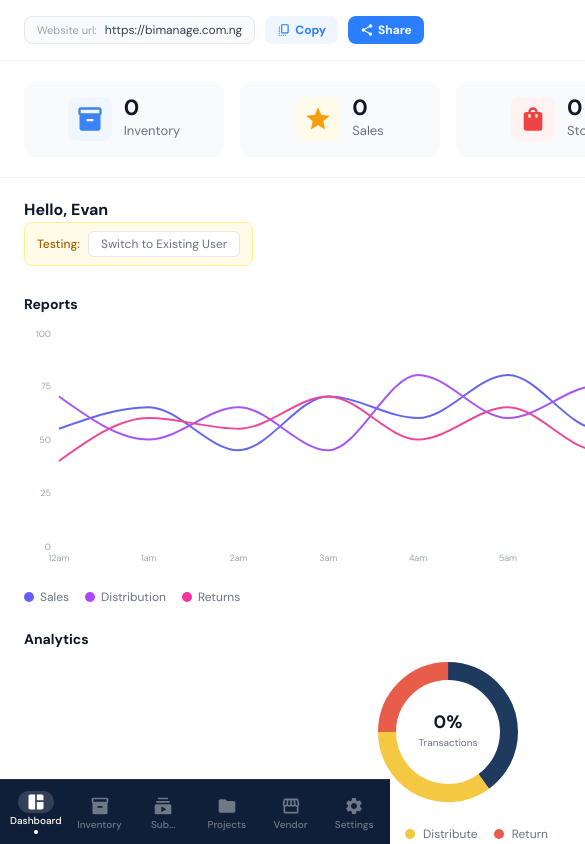
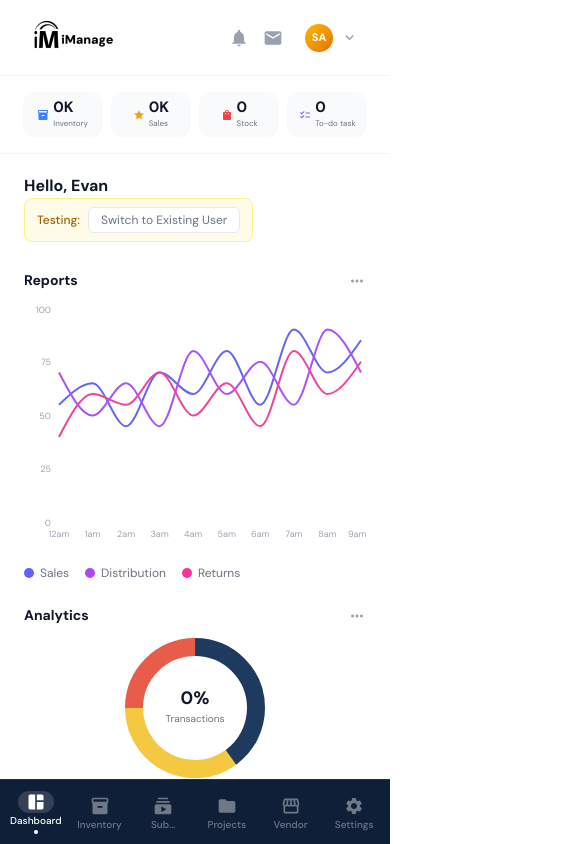
Before and after one commit to SirMartel22/bimanage-dashboard, a Next.js app: page /dashboard in a window 390 px wide. Shown: the top 844 px of the page, 585 px wide, since content can reach past the window. Built offline with nearby package versions, Linux system fonts and the light colour scheme.

Commit message:
Adjust the responsiveness of the dashboard

```diff
--- a/app/(dashboard)/dashboard/dashboard.types.ts
+++ b/app/(dashboard)/dashboard/dashboard.types.ts
@@ -4,7 +4,7 @@ export interface StatItem {
     inventory: number;
     sales: number;
     stock: number;
-    todos: number
+    todos: number;
 }
 
 export interface Order {
--- a/app/(dashboard)/dashboard/mockdata.ts
+++ b/app/(dashboard)/dashboard/mockdata.ts
@@ -11,7 +11,7 @@ export const userProfiles: Record<string, UserProfile> = {
   },
   existing: {
     name: "Evan",
-    stats: { inventory: 198000, sales: 2400, stock: 300, todos: 20 },
+    stats: { inventory: 198, sales: 2.4, stock: 300, todos: 20 },
     analyticsPercent: 80,
     orders: [
       { trackingNo: "#876364", productName: "Camera Lens", price: 178, totalOrder: 325, totalAmount: 146660 },
--- a/app/(dashboard)/dashboard/page.tsx
+++ b/app/(dashboard)/dashboard/page.tsx
@@ -1,5 +1,4 @@
 "use client";
-
 
 import { useDashboard } from "./useDashboard";
 
@@ -13,11 +12,6 @@ import {
 } from "recharts";
 
 import {
-  MdCopyAll,
-  MdShare,
-  MdNotifications,
-  MdEmail,
-  MdKeyboardArrowDown,
   MdMoreHoriz,
   MdKeyboardArrowRight,
   MdInventory2,
@@ -29,31 +23,36 @@ import {
   MdChat,
 } from "react-icons/md";
 
+
+import Header from "@/components/header/Header"
+
 // ── Sub Components ─────────────────────────────────────────────────────────
 
 const StatCard = ({
   icon,
   value,
   label,
-  iconBg,
+  // iconBg,
 }: {
   icon: React.ReactNode;
-  value: number;
+  value: string | number;
   label: string;
   iconBg: string;
 }) => (
-  <div className="flex items-center gap-3">
+  <div className="flex items-center gap-1 md:gap-3">
     <div
-      className="w-[44px] h-[44px] rounded-[9px] flex items-center justify-center shrink-0"
-      style={{ background: iconBg }}
+      className="w-[12px] h-[12px] md:w-[44px] md:h-[44px] rounded-[9px] flex items-center justify-center shrink-0"
+      // style={{ background: iconBg }}
     >
       {icon}
     </div>
     <div className="flex flex-col">
-      <span className="text-[22px] font-bold text-gray-900 leading-none">
+      <span className="text-[15px] md:text-[22px] font-bold text-gray-900 leading-none">
         {value}
       </span>
-      <span className="text-[13px] text-gray-500 mt-0.5">{label}</span>
+      <span className="text-[8px] md:text-[13px] text-gray-500 mt-0.5">
+        {label}
+      </span>
     </div>
   </div>
 );
@@ -158,17 +157,13 @@ const CustomTooltip = ({ active, payload, label }: CustomTooltipProps) => {
 // ── Dashboard Page ─────────────────────────────────────────────────────────
 
 const Dashboard = () => {
-
   const {
     userType,
-    copied,
     showOnboarding,
     profile,
-    url,
     chartData,
     legendItems,
     onboardingSteps,
-    handleCopy,
     toggleOnboarding,
     toggleUserType,
   } = useDashboard();
@@ -176,81 +171,49 @@ const Dashboard = () => {
   return (
     <div className="min-h-screen bg-white flex flex-col">
       {/* ── Topbar ── */}
-      <header className="sticky top-0 z-30 bg-white flex items-center gap-2.5 px-6 py-3 border-b border-gray-100">
-        <div className="flex items-center gap-1.5 bg-gray-50 border border-gray-200 rounded-lg px-3 py-[5px] font-mono text-xs text-gray-700">
-          <span className="font-sans text-[11px] text-gray-400 mr-0.5">
-            Website url:
-          </span>
-          {url}
-        </div>
+      <Header />
 
-        <button
-          onClick={handleCopy}
-          className="flex items-center gap-1 px-3 py-1.5 rounded-lg text-xs font-semibold bg-blue-50 text-blue-500 hover:bg-blue-100 transition-colors border-none cursor-pointer"
-        >
-          <MdCopyAll size={14} />
-          {copied ? "Copied!" : "Copy"}
-        </button>
-
-        <button className="flex items-center gap-1 px-3 py-1.5 rounded-lg text-xs font-semibold bg-blue-500 text-white hover:bg-blue-600 transition-colors border-none cursor-pointer">
-          <MdShare size={14} />
-          Share
-        </button>
-
-        <div className="ml-auto flex items-center gap-3.5">
-          <button className="text-gray-400 hover:text-gray-600 transition-colors bg-transparent border-none cursor-pointer p-0 flex">
-            <MdNotifications size={20} />
-          </button>
-          <button className="text-gray-400 hover:text-gray-600 transition-colors bg-transparent border-none cursor-pointer p-0 flex">
-            <MdEmail size={20} />
-          </button>
-          <div className="flex items-center gap-2 cursor-pointer px-2 py-1 rounded-lg hover:bg-gray-50 transition-colors">
-            <div className="w-7 h-7 rounded-full bg-gradient-to-br from-amber-400 to-amber-600 flex items-center justify-center text-[11px] font-bold text-white">
-              SA
-            </div>
-            <span className="text-[13px] font-semibold text-gray-700">
-              Samuel Adebayo
-            </span>
-            <MdKeyboardArrowDown size={17} className="text-gray-400" />
-          </div>
-        </div>
-      </header>
-
+      {/* items-center justify-around gap-4 px-6 py-5 border-b border-gray-100 w-[300px] */}
       {/* ── Stats Strip ── */}
-      <div className="flex items-center justify-around gap-4 px-6 py-5 border-b border-gray-100">
+      <div className="flex items-center justify-center md:justify-around gap-2 px-1 py-4 border-b border-gray-100 md:gap-2 md:px-6 md:py-6 ">
         {[
           {
             icon: <MdInventory2 size={28} color="#3b82f6" />,
             value: profile.stats.inventory,
             label: "Inventory",
             iconBg: "#eff6ff",
+            hasK: true,
           },
           {
             icon: <MdStar size={28} color="#f59e0b" />,
             value: profile.stats.sales,
             label: "Sales",
             iconBg: "#fffbeb",
+            hasK: true,
           },
           {
             icon: <MdShoppingBag size={28} color="#ef4444" />,
             value: profile.stats.stock,
             label: "Stock",
             iconBg: "#fef2f2",
+            hasK: false,
           },
           {
             icon: <MdChecklist size={28} color="#8b5cf6" />,
             value: profile.stats.todos,
             label: "To-do task",
             iconBg: "#f5f3ff",
+            hasK: false,
           },
         ].map((card) => (
           <div
             key={card.label}
-            className="bg-gray-50 rounded-xl flex items-center justify-center px-6 py-4 w-[200px]"
+            className="bg-gray-50 rounded-xl flex items-center justify-center md:justify-around px-2 py-2 w-[21%] md:px-6 md:py-4 md:w-[200px]"
           >
+            {/* value={card.hasK ? `${card.value}K` : card.value} */}
             <StatCard
               icon={card.icon}
-              value={card.value}
+              value={card.hasK ? `${card.value}K` : card.value}
               label={card.label}
               iconBg={card.iconBg}
             />
@@ -271,7 +234,7 @@ const Dashboard = () => {
           className={`text-xs px-3 py-1 rounded-md border transition-colors ${
             userType === "new"
               ? "bg-white text-gray-500 border-gray-200"
-              : "bg-blue-500 text-white border-blue-500"
+              : "bg-blue-500 texat-white border-blue-500"
           }`}
         >
           {userType === "new"
@@ -457,8 +420,8 @@ const Dashboard = () => {
               <div className="flex items-center justify-between">
                 <span className="text-[11px] text-gray-400">
                   {/* {completedSteps} of {onboardingSteps.length} complete */}
-
-                  {onboardingSteps.filter((s)=> s.done).length} of {onboardingSteps.length} complete
+                  {onboardingSteps.filter((s) => s.done).length} of{" "}
+                  {onboardingSteps.length} complete
                 </span>
                 <button
                   // onClick={() => setShowOnboarding((prev) => !prev)}
--- a/app/(dashboard)/dashboard/useDashboard.ts
+++ b/app/(dashboard)/dashboard/useDashboard.ts
@@ -1,3 +1,4 @@
+// "use client"
 import { useState } from "react"
 import { UserType } from "./dashboard.types";
 import { userProfiles, chartData, legendItems, onboardingSteps } from "./mockdata"
--- a/app/(dashboard)/inventory/page.tsx
+++ b/app/(dashboard)/inventory/page.tsx
@@ -1,6 +1,6 @@
 "use client";
 
-import React, { useState } from "react";
+import Header from "@/components/header/Header";
 
 import {
   AreaChart,
@@ -17,13 +17,6 @@ import { IoAddOutline } from "react-icons/io5";
 import { BsBagCheck } from "react-icons/bs";
 import { HiDotsHorizontal } from "react-icons/hi";
 import { FiCircle } from "react-icons/fi";
-import {
-  MdCopyAll,
-  MdShare,
-  MdNotifications,
-  MdEmail,
-  MdKeyboardArrowDown,
-} from "react-icons/md";
 
 const areaData = [
   { name: "Jan", value: 300 },
@@ -83,59 +76,10 @@ const productSold = [
 const stockPercent = { available: 70, low: 20, out: 10 };
 
 const InventoryDashboard = () => {
-  const [copied, setCopied] = useState(false);
-  const url = "https://imanage.com.ng";
-
-  const handleCopy = () => {
-    navigator.clipboard.writeText(url);
-    setCopied(true);
-    setTimeout(() => setCopied(true), 2000);
-  };
-
   return (
     <div className="p-4 bg-gray-50 min-h-screen font-sans">
-      {/* ── Topbar (sticky so it stays visible while scrolling) ── */}
-      <header className="sticky top-0 z-30 bg-white flex items-center gap-2.5 px-6 py-3 border-b border-gray-100 mb-6">
-        {/* URL pill */}
-        <div className="flex items-center gap-1.5 bg-gray-50 border border-gray-200 rounded-lg px-3 py-[5px] font-mono text-xs text-gray-700">
-          <span className="font-sans text-[11px] text-gray-400 mr-0.5">
-            Website url:
-          </span>
-          {url}
-        </div>
-
-        <button
-          onClick={handleCopy}
-          className="flex items-center gap-1 px-3 py-1.5 rounded-lg text-xs font-semibold bg-blue-50 text-blue-500 hover:bg-blue-100 transition-colors border-none cursor-pointer"
-        >
-          <MdCopyAll size={14} />
-          {copied ? "Copied!" : "Copy"}
-        </button>
-
-        <button className="flex items-center gap-1 px-3 py-1.5 rounded-lg text-xs font-semibold bg-blue-500 text-white hover:bg-blue-600 transition-colors border-none cursor-pointer">
-          <MdShare size={14} />
-          Share
-        </button>
-
-        {/* Right side */}
-        <div className="ml-auto flex items-center gap-3.5">
-          <button className="text-gray-400 hover:text-gray-600 transition-colors bg-transparent border-none cursor-pointer p-0 flex">
-            <MdNotifications size={20} />
-          </button>
-          <button className="text-gray-400 hover:text-gray-600 transition-colors bg-transparent border-none cursor-pointer p-0 flex">
-            <MdEmail size={20} />
-          </button>
-          <div className="flex items-center gap-2 cursor-pointer px-2 py-1 rounded-lg hover:bg-gray-50 transition-colors">
-            <div className="w-7 h-7 rounded-full bg-gradient-to-br from-amber-400 to-amber-600 flex items-center justify-center text-[11px] font-bold text-white">
-              SA
-            </div>
-            <span className="text-[13px] font-semibold text-gray-700">
-              Samuel Adebayo
-            </span>
-            <MdKeyboardArrowDown size={17} className="text-gray-400" />
-          </div>
-        </div>
-      </header>
+      {/* ── Topbar ── */}
+      <Header />
 
       {/* MAIN ROW: Left (stats + chart) + Right (stock availability) */}
       <div className="flex flex-col md:flex-row gap-4">
--- a/app/(dashboard)/projects/page.tsx
+++ b/app/(dashboard)/projects/page.tsx
@@ -1,9 +1,14 @@
 import React from "react";
+// import Header from "@/components/header/Header";
 
 const ProjectDashboard = () => {
   return (
     <div>
-      <h2>This is a Project Dashboard Page</h2>
+      {/* ── Topbar ── */}
+      {/* <Header /> */}
+      <div>
+        <h2>This is a Project Dashboard Page</h2>
+      </div>
     </div>
   );
 };
--- a/app/(dashboard)/settings/page.tsx
+++ b/app/(dashboard)/settings/page.tsx
@@ -1,9 +1,14 @@
 import React from "react";
+// import Header from "@/components/header/Header";
 
 const SettingsPage = () => {
   return (
     <div>
-      <h2> Settings Logic goes here </h2>
+      {/* ── Topbar ── */}
+      {/* <Header /> */}
+      <div className="">
+        <h2> Settings Logic goes here </h2>
+      </div>
     </div>
   );
 };
--- a/app/(dashboard)/subscription/page.tsx
+++ b/app/(dashboard)/subscription/page.tsx
@@ -1,9 +1,14 @@
 import React from "react";
+// import Header from "@/components/header/Header";
 
 const SubscriptionPage = () => {
   return (
     <div>
-      <h2> User Subscribe on this page</h2>
+      {/* Top Bar */}
+      {/* <Header /> */}
+      <div>
+        <h2> User Subscribe on this page</h2>
+      </div>
     </div>
   );
 };
--- a/app/(dashboard)/vendor/page.tsx
+++ b/app/(dashboard)/vendor/page.tsx
@@ -1,9 +1,14 @@
 import React from "react";
+// import Header from "@/components/header/Header";
 
 const VendorPage = () => {
   return (
     <div>
-      <h2> Vendor Page goes here </h2>
+      {/* Top Bar */}
+      {/* <Header /> */}
+      <div>
+        <h2> Vendor Page goes here </h2>
+      </div>
     </div>
   );
 };
--- /dev/null
+++ b/components/header/Header.tsx
@@ -0,0 +1,78 @@
+
+import Image from "next/image"
+
+import {useDashboard} from "@/app/(dashboard)/dashboard/useDashboard"
+
+
+import {
+  MdCopyAll,
+  MdShare,
+  MdNotifications,
+  MdEmail,
+  MdKeyboardArrowDown,
+} from "react-icons/md";
+
+const Header = () => {
+
+    const {
+        url,
+        handleCopy,
+        copied
+    } = useDashboard();
+
+
+  return (
+    <div>
+            {/* ── Topbar ── */}
+            <header className="flex md:flex sticky top-0 z-30 bg-white flex items-center justify-around gap-2.5 px-6 py-4 md:py-8  border-b border-gray-100">
+              <Image
+                src="/illustrations/bimanage-mobile-logo.png"
+                width={100}
+                height={100}
+                alt="Logo"
+                className=" md:hidden"
+              />
+              <div className="hidden md:flex items-center gap-1.5 bg-gray-50 border border-gray-200 rounded-lg px-3 py-[5px] font-mono text-xs text-gray-700">
+                <span className="font-sans text-[11px] text-gray-400 mr-0.5">
+                  Website url:
+                </span>
+                {url}
+              </div>
+
+              <button
+                onClick={handleCopy}
+                className="hidden md:flex items-center gap-1 px-3 py-1.5 rounded-lg text-xs font-semibold bg-blue-50 text-blue-500 hover:bg-blue-100 transition-colors border-none cursor-pointer"
+              >
+                <MdCopyAll size={14} />
+                {copied ? "Copied!" : "Copy"}
+              </button>
+
+              <button className="hidden md:flex items-center gap-1 px-3 py-1.5 rounded-lg text-xs font-semibold bg-blue-500 text-white hover:bg-blue-600 transition-colors border-none cursor-pointer">
+                <MdShare size={14} />
+                Share
+              </button>
+
+              <div className="ml-auto flex items-center gap-3.5">
+                <button className="text-gray-400 hover:text-gray-600 transition-colors bg-transparent border-none cursor-pointer p-0 flex">
+                  <MdNotifications size={20} />
+                </button>
+                <button className="text-gray-400 hover:text-gray-600 transition-colors bg-transparent border-none cursor-pointer p-0 flex">
+                  <MdEmail size={20} />
+                </button>
+                <div className="flex items-center gap-2 cursor-pointer px-2 py-1 rounded-lg hover:bg-gray-50 transition-colors">
+                  <div className="w-7 h-7 rounded-full bg-gradient-to-br from-amber-400 to-amber-600 flex items-center justify-center text-[11px] font-bold text-white">
+                    SA
+                  </div>
+                  <span className="hidden md:block text-[13px] font-semibold text-gray-700">
+                    Samuel Adebayo
+                  </span>
+                  <MdKeyboardArrowDown size={17} className="text-gray-400" />
+                </div>
+              </div>
+            </header>
+
+    </div>
+  );
+}
+
+export default Header;
```
Also changed, not shown: public/illustrations/bimanage-mobile-logo.PNG (added).
